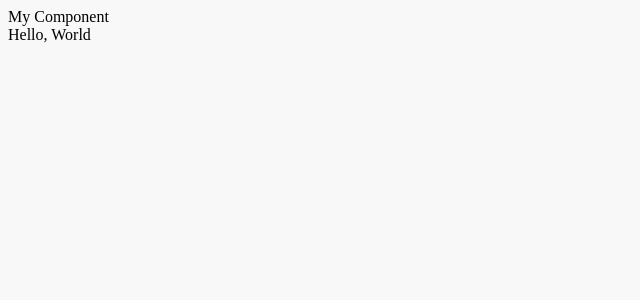
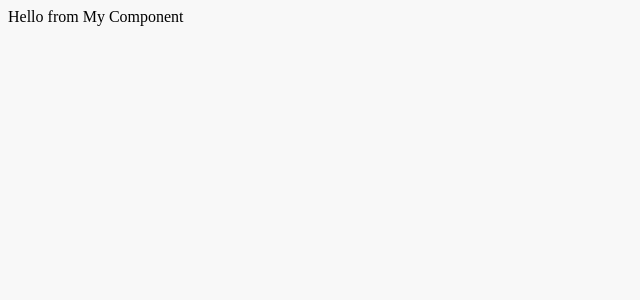
Before and after one commit to WeAreAcademy/academy-react-ts-starter-vite, a React (Vite) app: page / in a window 1280 px wide. Shown: the top 300 px of the page, without its empty margins (0-640 px from the left). Built offline with nearby package versions, Linux system fonts and the light colour scheme.

Commit message:
rem app test add mycomponent test

```diff
--- a/src/components/App.tsx
+++ b/src/components/App.tsx
@@ -1,13 +1,10 @@
 import { MyComponent } from "./MyComponent";
 import "./App.css";
-import { greet } from "../greet";
 
 function App() {
     return (
         <div className="App">
             <MyComponent />
-
-            {greet("World")}
         </div>
     );
 }
--- a/src/components/MyComponent.tsx
+++ b/src/components/MyComponent.tsx
@@ -1,3 +1,3 @@
 export function MyComponent(): JSX.Element {
-    return <div>My Component</div>;
+    return <div>Hello from My Component</div>;
 }
```
Also changed, not shown: 2 other files (tests, documents, lock files or other folders).
